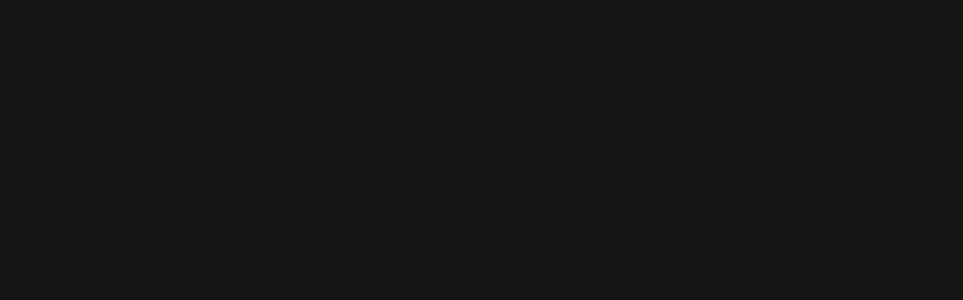
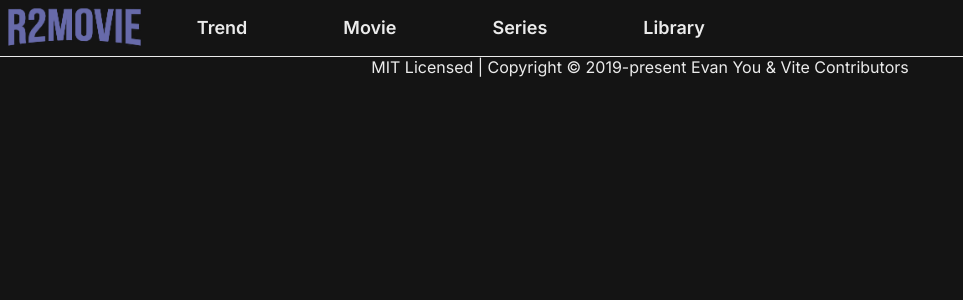
Before and after one commit to arkhyeon/R2Movie, a React (Vite) app: page /library in a window 1280 px wide. Before the commit this address had no page. Shown: the top 300 px of the page, without its empty margins (0-963 px from the left). Built offline with nearby package versions, Linux system fonts and the light colour scheme.

Commit message:
[feat] Logged In ing
-

```diff
--- a/package.json
+++ b/package.json
@@ -17,6 +17,7 @@
     "react": "^18.0.0",
     "react-dom": "^18.0.0",
     "react-icons": "^4.4.0",
+    "react-redux": "^8.0.2",
     "react-router-dom": "^6.3.0",
     "redux": "^4.2.0"
   },
--- a/src/App.jsx
+++ b/src/App.jsx
@@ -5,6 +5,8 @@ import axios from "axios";
 import { Route, Routes, BrowserRouter as Router } from "react-router-dom";
 import Index from "./template/Index";
 import UserSelector from "./user/UserSelector";
+import Trend from "./Trend";
+import { getCookie } from "./lib/cookie";
 
 function App() {
   const [movie, setMovie] = useState();
@@ -28,6 +30,7 @@ function App() {
       <Routes>
         <Route path="/" element={<Index />}>
           <Route path="user" element={<UserSelector />}></Route>
+          <Route path=":id" element={<Trend />} />
         </Route>
       </Routes>
     </Router>
--- /dev/null
+++ b/src/Trend.jsx
@@ -0,0 +1,7 @@
+import React from "react";
+
+function Trend(props) {
+  return <div></div>;
+}
+
+export default Trend;
--- /dev/null
+++ b/src/lib/cookie.js
@@ -0,0 +1,33 @@
+export const setCookie = (name, value, options) => {
+  options = {
+    path: "/",
+    ...options,
+  };
+  if (options.expires instanceof Date) {
+    options.expires = options.expires.toUTCString();
+  }
+  let updatedCookie =
+    encodeURIComponent(name) + "=" + encodeURIComponent(value);
+  for (let optionKey in options) {
+    updatedCookie += "; " + optionKey;
+    let optionValue = options[optionKey];
+    if (optionValue !== true) {
+      updatedCookie += "=" + optionValue;
+    }
+  }
+  document.cookie = updatedCookie;
+};
+
+export const getCookie = (name) => {
+  let matches = document.cookie.match(
+    new RegExp(
+      "(?:^|; )" + name.replace(/([.$?*|{}()[\]\\/+^])/g, "\\$1") + "=([^;]*)"
+    )
+  );
+
+  return matches ? decodeURIComponent(matches[1]) : undefined;
+};
+
+export const removeCookie = (name) => {
+  document.cookie = name + "=; expires=Thu, 01 Jan 1970 00:00:01 GMT; path=/;";
+};
--- /dev/null
+++ b/src/redux/user.js
@@ -0,0 +1,17 @@
+import { configureStore, createSlice } from "@reduxjs/toolkit";
+
+const users = createSlice({
+  name: "usersReducer",
+  initialState: [],
+  reducers: {
+    userFetch: (state, action) => {
+      state.push(...action.payload);
+    },
+  },
+});
+
+const usersStore = configureStore({ reducer: users.reducer });
+
+export const { userFetch } = users.actions;
+
+export default usersStore;
--- a/src/template/Header.jsx
+++ b/src/template/Header.jsx
@@ -1,13 +1,23 @@
-import React from "react";
+import React, { useEffect, useState } from "react";
 import { MdSearch } from "react-icons/all";
 import styled from "@emotion/styled";
-import { NavLink } from "react-router-dom";
+import { NavLink, useLocation, useParams } from "react-router-dom";
+import { getCookie } from "../lib/cookie";
+import { useSelector } from "react-redux";
 
 function Header() {
+  const a = useLocation();
+  const [b, setB] = useState(false);
+  console.log(getCookie("R2USER"));
+  useEffect(() => {
+    setB(a.pathname !== "user");
+  }, [b]);
   return (
     <HeaderWrap>
       <MenuWrap>
         <img src="src/resource/img/logo.png" alt="logo" />
+        {b ? (
+          <>
             <NavLink to="/trend">
               <li>Trend</li>
             </NavLink>
@@ -20,12 +30,20 @@ function Header() {
             <NavLink to="/library">
               <li>Library</li>
             </NavLink>
+          </>
+        ) : (
+          b
+        )}
       </MenuWrap>
+      {getCookie("R2USER") && (
+        <>
           <SubMenuWrap>
             <MdSearch />
             <img src="src/resource/img/user1.jpg" alt="?" />
             <p>User Name</p>
           </SubMenuWrap>
+        </>
+      )}
     </HeaderWrap>
   );
 }
--- a/src/user/UserProfile.jsx
+++ b/src/user/UserProfile.jsx
@@ -1,16 +1,50 @@
 import React from "react";
 import styled from "@emotion/styled";
+import { NavLink } from "react-router-dom";
+import { setCookie } from "../lib/cookie";
 
-function UserProfile(props) {
-  console.log(props);
-  return <User>id : {props.id}</User>;
+function UserProfile({ user }) {
+  const accessUser = () => {
+    setCookie("R2USER", user.name);
+  };
+
+  return (
+    <NavLink to={`/${user.name}`} onClick={accessUser}>
+      <UserWrap>
+        <User user={user} />
+        <UserName>{user.name}</UserName>
+      </UserWrap>
+    </NavLink>
+  );
 }
+
+const UserWrap = styled.div`
+  display: flex;
+  justify-content: center;
+  align-items: center;
+  flex-direction: column;
+  gap: 1rem;
+  cursor: pointer;
+`;
+
 const User = styled.div`
   width: 180px;
   height: 180px;
   border-radius: 10px;
-  background-color: #676aa0;
+  background-image: url(${({ user }) => user.profileImg});
+  background-repeat: round;
+  background-size: cover;
   margin: 0 15px;
+
+  &:hover {
+    transform: scale(1.1);
+    transition: 0.2s;
+  }
+`;
+
+const UserName = styled.p`
+  color: #ebebeb;
+  font-size: 18px;
 `;
 
 export default UserProfile;
--- a/src/user/UserSelector.jsx
+++ b/src/user/UserSelector.jsx
@@ -2,36 +2,51 @@ import React, { useEffect, useState } from "react";
 import styled from "@emotion/styled";
 import axios from "axios";
 import UserProfile from "./UserProfile";
+import { MdAddCircle } from "react-icons/all";
+import { removeCookie } from "../lib/cookie";
+import { userFetch } from "../redux/user";
+import { useDispatch, useSelector } from "react-redux";
 
 function UserSelector() {
-  const [users, setUsers] = useState([]);
+  const users = useSelector((state) => state);
+  const dispatch = useDispatch();
 
+  console.log("remove");
+  removeCookie("R2USER");
   useEffect(() => {
-    getUsers();
+    if (users.length === 0) {
+      getUsers();
+    }
   }, []);
 
   const getUsers = () => {
     axios.get("http://localhost:3100/users").then((res) => {
-      console.log(res);
-      setUsers(res);
+      dispatch(userFetch(res.data));
     });
+  };
+
+  const addUserBtn = () => {
+    if (users.length < 4) {
+      return <MdAddCircle size="210" color="gray" cursor="pointer" />;
+    }
   };
 
   return (
     <>
-      <UserWrap>
+      <UsersWrap>
         <SignText>Who's watching?</SignText>
         <Users>
-          {users.map((user) => {
-            <UserProfile key={user.id} user={user} />;
-          })}
+          {users.map((user) => (
+            <UserProfile key={user.id} user={user} />
+          ))}
+          {addUserBtn()}
         </Users>
-      </UserWrap>
+      </UsersWrap>
     </>
   );
 }
 
-const UserWrap = styled.div`
+const UsersWrap = styled.div`
   width: 100%;
   height: calc(100vh - 177px);
 `;
```
Also changed, not shown: data.json (+7 -6 lines), src/main.jsx (+10 -8 lines), 1 other file (tests, documents, lock files or other folders). Lines whose indentation alone changed are shown as unchanged.
